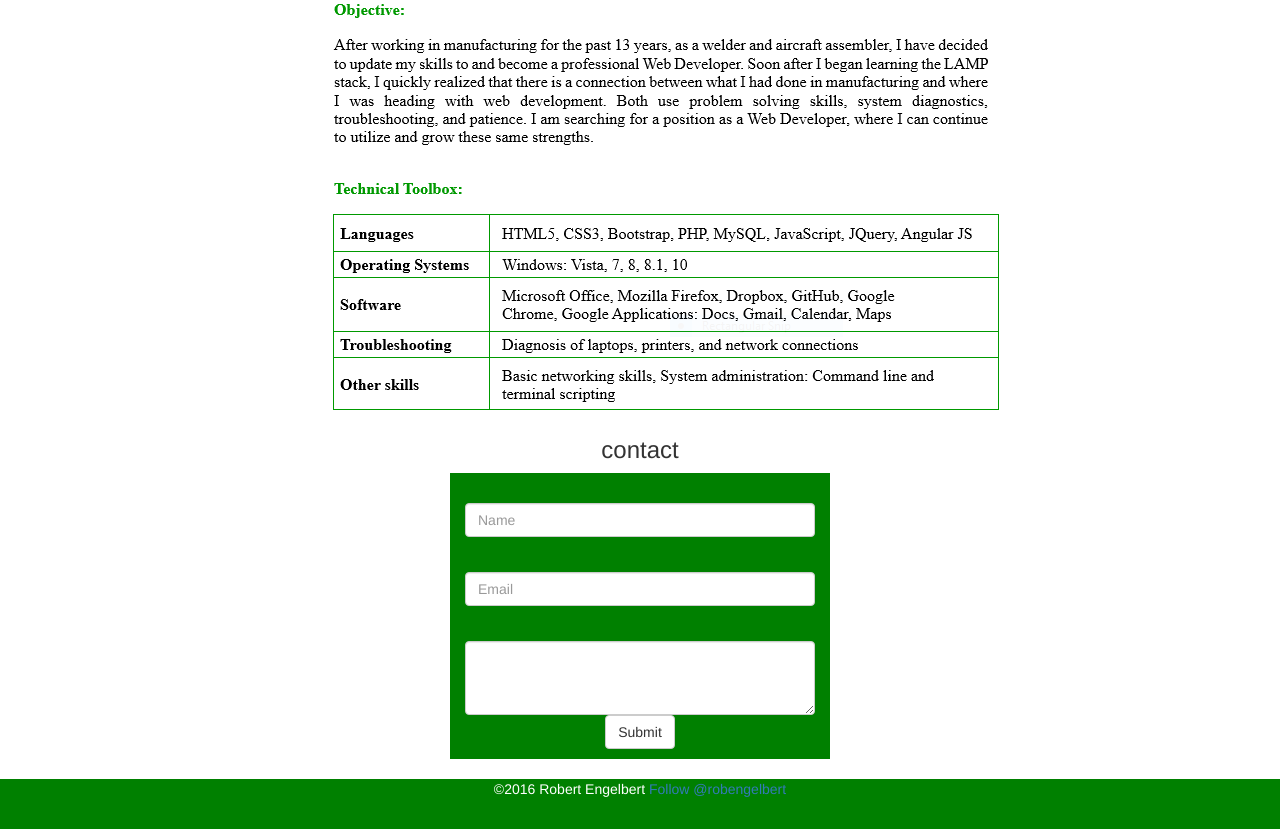
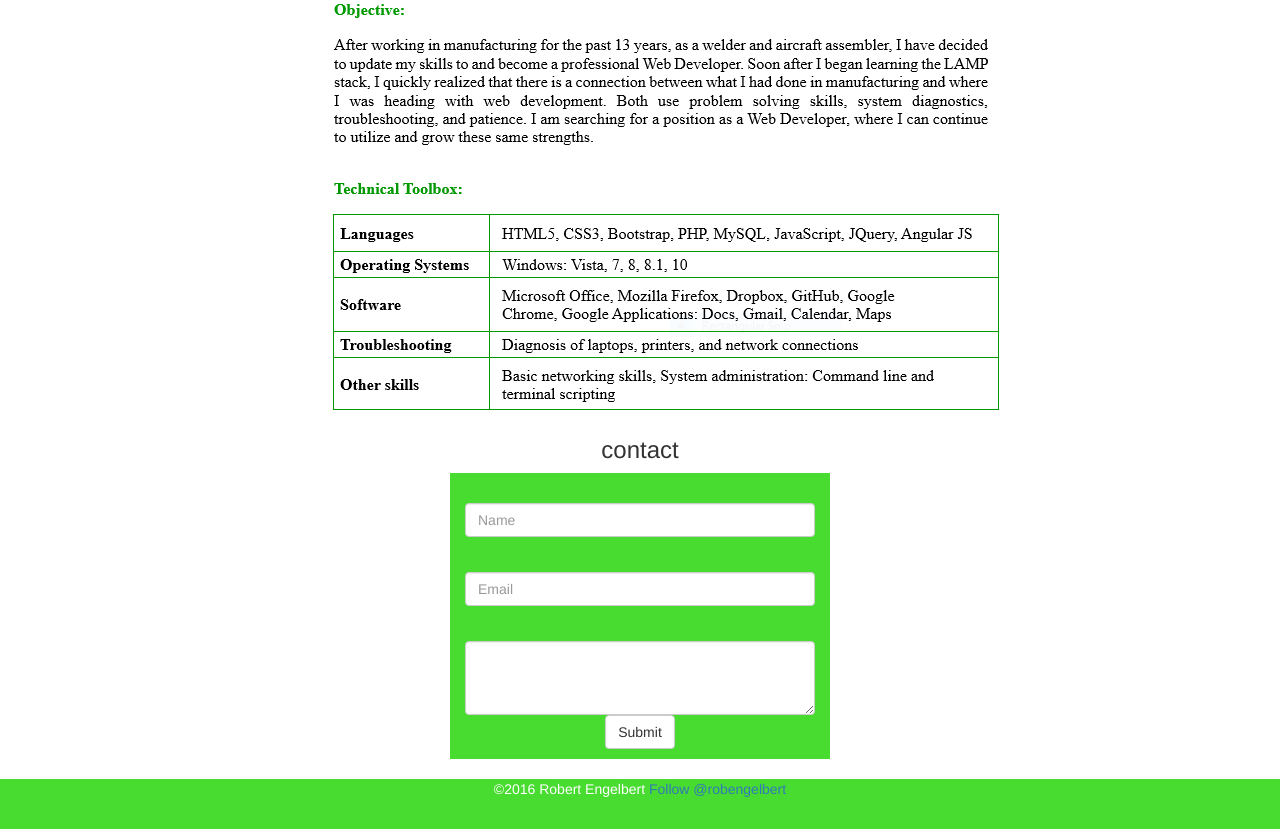
Before and after one commit to Robengelbert/personal-web-page, a PHP site: page / in a window 1280 px wide. Shown: the part 809-1638 px from the top of the page. Run offline with PHP 8.4, Linux system fonts and the light colour scheme; some libraries are stand-ins or nearby versions.

Commit message:
Changed nav bar footer and contact form color

```diff
--- a/public_html/css/style.css
+++ b/public_html/css/style.css
@@ -13,7 +13,7 @@ nav.navbar{
 }
 /*to add and style the footer*/
 footer{
-	background-color: green;
+	background-color: #48db30;
 	color:white;
 	height: 50px;
 	text-align:center;
@@ -33,14 +33,14 @@ span:hover .name{
 	margin-top:15px;
 }
 li:hover a{
-	color:green;
+	color:#48db30;
 }
 span:hover a{
-	color:green;
+	color: #48db30;
 }
 /*form styles*/
 .contact{
-	background-color: green;
+	background-color: #48db30;
 	margin-bottom: 20px;
 }
 form{
--- a/public_html/index.php
+++ b/public_html/index.php
@@ -24,7 +24,8 @@
 	<body id="scroll">
 		<a id="home"></a>
 		<!-- navigation begins -->
-		<nav class="navbar navbar-light navbar-fixed-top move" style="background-color: green">
+		<nav class="navbar navbar-light navbar-fixed-top move" style="background-color: #48db30">
+<!--			#8d8830 olivegreen ish-->
 
 			<!-- Navbar brand-->
 			<span>
```
